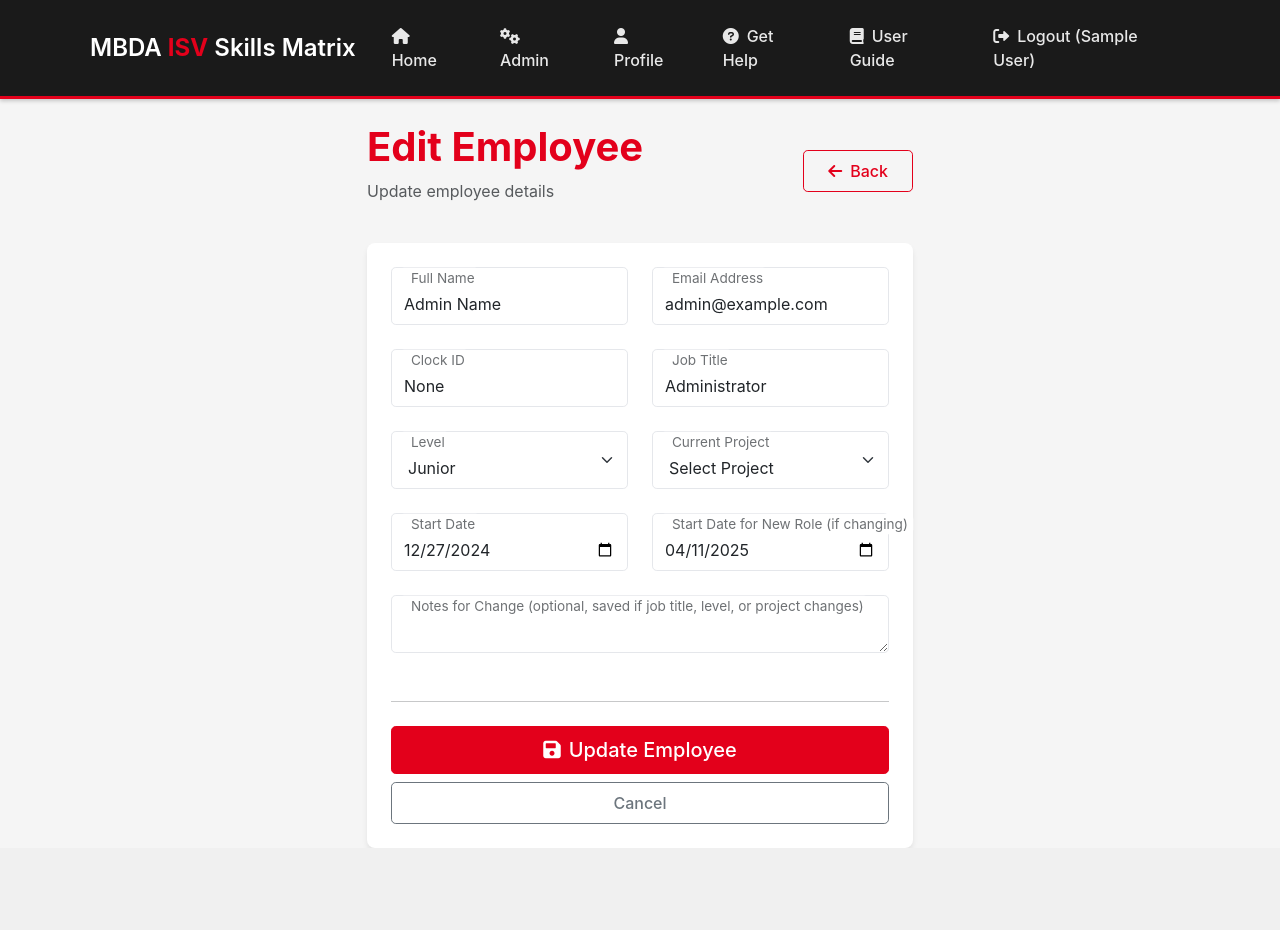
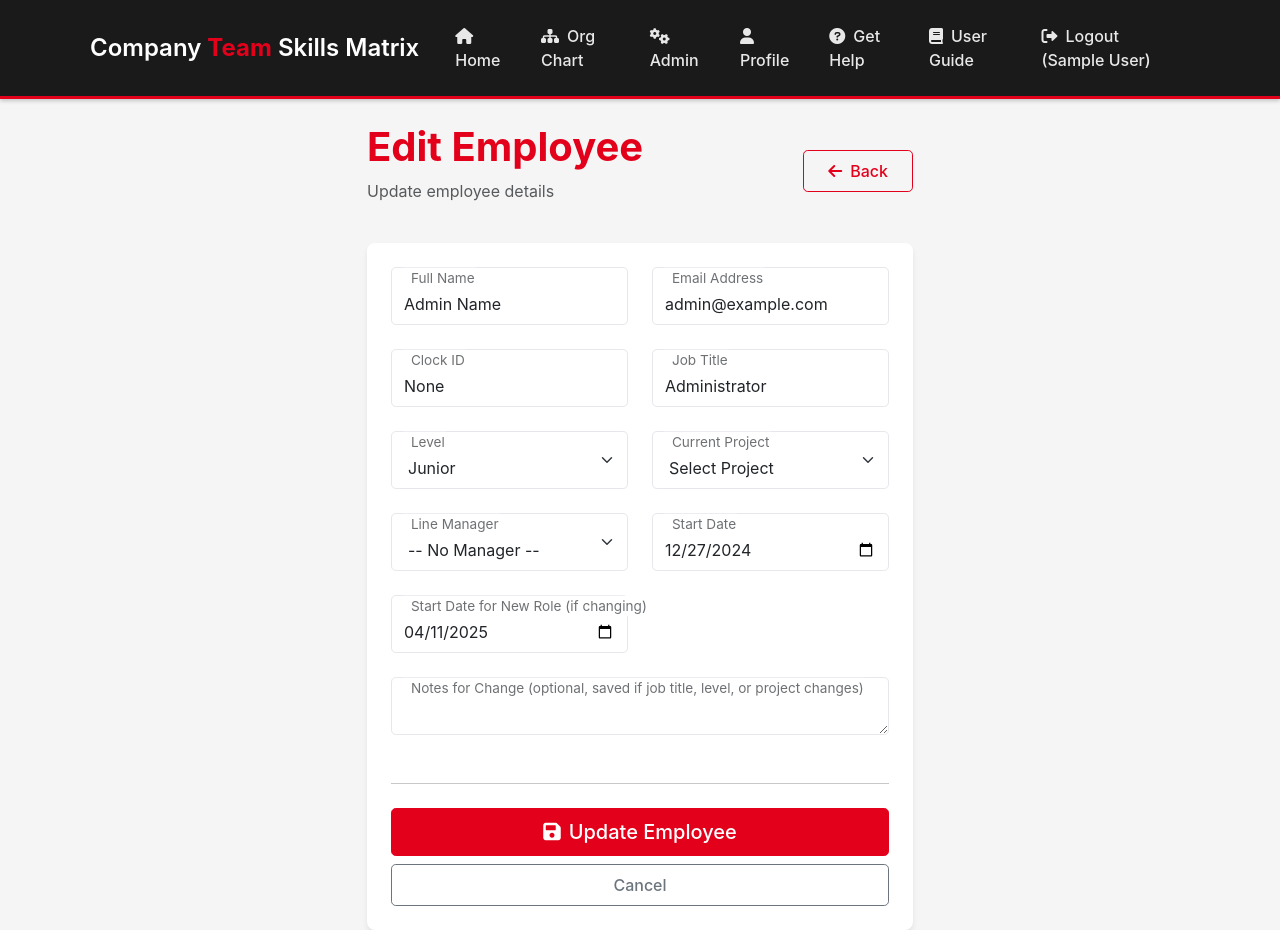
Before and after one commit to harshvardhan2004/ProficiencyPulse, a Flask app: page /employee/edit/1 in a window 1280 px wide. Before the commit the page ends 848 px from the top, so only its background shows below. Run offline with Flask 3, Linux system fonts and the light colour scheme; the visitor is signed in with stand-in values (Sample User, id 1); some libraries are stand-ins or nearby versions.

Commit message:
Add organizational chart and configuration management features. Implemented a new route for displaying the organizational chart, allowing visualization of employee relationships. Introduced a Configuration model for managing system settings, including a "Get Help" email address, with an admin interface for updates. Enhanced employee management forms to include manager selection and updated templates for improved user experience.

```diff
--- a/app.py
+++ b/app.py
@@ -30,6 +30,13 @@
 init_db(app)
 migrate = Migrate(app, db)
 
+# Context processor to make settings available globally
+@app.context_processor
+def inject_global_config():
+    help_email_setting = Configuration.query.get('help_email')
+    help_email = help_email_setting.value if help_email_setting else ''
+    return dict(help_email=help_email)
+
 #------------------------------------------------------------------------------
 # Database Models
 #------------------------------------------------------------------------------
@@ -79,6 +86,10 @@
     project_id = db.Column(db.Integer, db.ForeignKey('project.id'))
     start_date = db.Column(db.Date, nullable=False)
     created_at = db.Column(db.DateTime, default=datetime.utcnow)
+
+    # Manager Relationship
+    manager_id = db.Column(db.Integer, db.ForeignKey('employee.id'), nullable=True)
+    manager = db.relationship('Employee', remote_side=[id], backref='direct_reports')
 
     # Relationships
     skills = db.relationship('EmployeeSkill', backref='employee', lazy=True)
@@ -213,6 +224,11 @@
     details = db.Column(JSON, nullable=True) # Store additional info like changes
 
     user = db.relationship('Employee') # Relationship to Employee
+
+# Model for Storing Configuration Settings
+class Configuration(db.Model):
+    key = db.Column(db.String(50), primary_key=True)
+    value = db.Column(db.Text, nullable=True)
 
 #------------------------------------------------------------------------------
 # CLI Commands for Database Management
@@ -536,6 +552,8 @@
             level_id = request.form.get('level_id')
             project_id = request.form.get('project_id')
             start_date = datetime.strptime(request.form.get('start_date'), '%Y-%m-%d').date()
+            manager_id = request.form.get('manager_id')
+            manager_id = int(manager_id) if manager_id else None
 
             if name and email and job_title and level_id and start_date:
                 employee = Employee(
@@ -545,7 +563,8 @@
                     job_title=job_title,
                     level_id=level_id,
                     project_id=project_id if project_id else None,
-                    start_date=start_date
+                    start_date=start_date,
+                    manager_id=manager_id # Save manager
                 )
                 db.session.add(employee)
                 # Flush to get the employee.id before creating history
@@ -572,7 +591,9 @@
 
     projects = Project.query.order_by(Project.name).all()
     levels = Level.query.order_by(Level.order).all()
-    return render_template('add_employee.html', projects=projects, levels=levels)
+    # Fetch potential managers (all employees for now)
+    managers = Employee.query.order_by(Employee.name).all()
+    return render_template('add_employee.html', projects=projects, levels=levels, managers=managers)
 
 @app.route('/skill/add', methods=['GET', 'POST'])
 def add_skill():
@@ -753,6 +774,10 @@
     add_skill_form = SkillForm() # Form for adding skills
     edit_skill_form = SkillForm() # Form for editing skills (will be populated by JS)
 
+    # Fetch current help email setting
+    help_email_setting = Configuration.query.get('help_email')
+    help_email = help_email_setting.value if help_email_setting else ''
+
     # Use helper for Employee Query (no skill filter needed here, just search)
     # Pass None for skill filters to the helper
     employees_query = _get_filtered_employees_query(employee_search, None, None)
@@ -777,7 +802,8 @@
                          skill_search=skill_search,
                          employee_search=employee_search,
                          add_skill_form=add_skill_form,
-                         edit_skill_form=edit_skill_form)
+                         edit_skill_form=edit_skill_form,
+                         help_email=help_email)
 
 @app.route('/admin/project/add', methods=['POST'])
 @admin_required
@@ -984,10 +1010,13 @@
         'job_title': employee.job_title,
         'level_id': employee.level_id,
         'project_id': employee.project_id,
-        'start_date': employee.start_date.isoformat() if employee.start_date else None
+        'start_date': employee.start_date.isoformat() if employee.start_date else None,
+        'manager_id': employee.manager_id
     }
     projects = Project.query.order_by(Project.name).all()
     levels = Level.query.order_by(Level.order).all()
+    # Exclude the current employee from the list of potential managers
+    managers = Employee.query.filter(Employee.id != employee_id).order_by(Employee.name).all()
 
     if request.method == 'POST':
         try:
@@ -995,6 +1024,7 @@
             original_job_title = employee.job_title
             original_level_id = employee.level_id
             original_project_id = employee.project_id
+            original_manager_id = employee.manager_id
 
             # Update employee attributes from form
             employee.name = request.form.get('name')
@@ -1007,13 +1037,16 @@
             new_start_date = datetime.strptime(request.form.get('start_date'), '%Y-%m-%d').date()
             change_notes = request.form.get('change_notes', '').strip() # Get change notes
             new_role_start_date_str = request.form.get('new_role_start_date')
+            new_manager_id = request.form.get('manager_id')
+            new_manager_id = int(new_manager_id) if new_manager_id else None
 
 
             # Check if role-related info changed
             role_changed = (
                 new_job_title != original_job_title or \
                 new_level_id != original_level_id or \
-                new_project_id != original_project_id
+                new_project_id != original_project_id or \
+                new_manager_id != original_manager_id # Include manager change
             )
 
             # Apply changes to the employee object
@@ -1021,6 +1054,7 @@
             employee.level_id = new_level_id
             employee.project_id = new_project_id
             employee.start_date = new_start_date # Update overall company start date if explicitly changed
+            employee.manager_id = new_manager_id # Update manager
 
             if role_changed:
                 # Parse and validate the new role start date
@@ -1034,6 +1068,7 @@
                                          employee=employee,
                                          projects=projects,
                                          levels=levels,
+                                         managers=managers, # Pass managers to template
                                          today_date_str=today_date_str)
 
                 # Determine the reason for change
@@ -1049,6 +1084,7 @@
                          else: change_reason.append("Level Change (Same Order)") # Or handle as needed
                     else: change_reason.append("Level Change") # Fallback
                 if new_project_id != original_project_id: change_reason.append("Project Change")
+                if new_manager_id != original_manager_id: change_reason.append("Manager Change") # Add reason
                 final_reason = ", ".join(change_reason) if change_reason else "Update"
 
                 # Find current history record and end it
@@ -1062,7 +1098,7 @@
                     if new_role_start <= current_history.start_date:
                        flash(f'New role start date ({new_role_start.strftime("%Y-%m-%d")}) cannot be on or before the previous role start date ({current_history.start_date.strftime("%Y-%m-%d")}).', 'error')
                        today_date_str = datetime.utcnow().date().strftime('%Y-%m-%d')
-                       return render_template('edit_employee.html', employee=employee, projects=projects, levels=levels, today_date_str=today_date_str)
+                       return render_template('edit_employee.html', employee=employee, projects=projects, levels=levels, managers=managers, today_date_str=today_date_str)
 
                     current_history.end_date = new_role_start - timedelta(days=1) # End previous record the day before
                     db.session.add(current_history)
@@ -1089,6 +1125,7 @@
             if employee.job_title != original_data['job_title']: changes['job_title'] = {'old': original_data['job_title'], 'new': employee.job_title}
             if employee.level_id != original_data['level_id']: changes['level_id'] = {'old': original_data['level_id'], 'new': employee.level_id}
             if employee.project_id != original_data['project_id']: changes['project_id'] = {'old': original_data['project_id'], 'new': employee.project_id}
+            if employee.manager_id != original_data['manager_id']: changes['manager_id'] = {'old': original_data['manager_id'], 'new': employee.manager_id}
             new_start_date_iso = employee.start_date.isoformat() if employee.start_date else None
             if new_start_date_iso != original_data['start_date']: changes['start_date'] = {'old': original_data['start_date'], 'new': new_start_date_iso}
 
@@ -1106,6 +1143,7 @@
                          employee=employee,
                          projects=projects,
                          levels=levels,
+                         managers=managers, # Pass managers to template
                          today_date_str=today_date_str) # Pass today's date for default
 
 @app.route('/employee/report/<int:employee_id>')
@@ -1642,6 +1680,39 @@
     return render_template('profile.html', form=form, title="User Profile")
 
 #------------------------------------------------------------------------------
+# Org Chart Route
+#------------------------------------------------------------------------------
+
+@app.route('/org-chart')
+@login_required
+def org_chart():
+    """Displays the organizational chart."""
+    employees = Employee.query.options(joinedload(Employee.manager)).all()
+
+    # Prepare data for Google Charts
+    # [['Name {v: ID, f: DisplayName}', 'ManagerID', 'ToolTip'], ...]
+    chart_data = []
+    for emp in employees:
+        # Node ID and formatted name (v=value for linking, f=formatted display)
+        node_id = str(emp.id) # Use string ID for Google Charts
+        node_name = f"<div style='font-weight:bold;'>{emp.name}</div><div>{emp.job_title or ''}</div>"
+        node = {'v': node_id, 'f': node_name}
+
+        # Manager ID (must be string)
+        manager_node_id = str(emp.manager_id) if emp.manager_id else ''
+
+        # Tooltip (optional)
+        tooltip = emp.job_title or ''
+
+        chart_data.append([node, manager_node_id, tooltip])
+
+    # Handle case where chart_data might be empty
+    if not chart_data:
+        chart_data.append(['No Employees', '', ''])
+
+    return render_template('org_chart.html', chart_data=chart_data)
+
+#------------------------------------------------------------------------------
 # Application Entry Point
 #------------------------------------------------------------------------------
 
@@ -1665,3 +1736,38 @@
     logs = pagination.items
 
     return render_template('audit_log.html', logs=logs, pagination=pagination)
+
+@app.route('/admin/config/update', methods=['POST'])
+@admin_required
+def admin_update_config():
+    """Updates configuration settings from the admin panel."""
+    try:
+        # Update Help Email
+        new_help_email = request.form.get('help_email', '').strip()
+        help_email_setting = Configuration.query.get('help_email')
+
+        original_email = ''
+        if help_email_setting:
+            original_email = help_email_setting.value or ''
+            help_email_setting.value = new_help_email
+        else:
+            help_email_setting = Configuration(key='help_email', value=new_help_email)
+            db.session.add(help_email_setting)
+
+        db.session.commit()
+
+        # Log the change
+        if new_help_email != original_email:
+            log_details = {
+                'key': 'help_email',
+                'old': original_email,
+                'new': new_help_email
+            }
+            log_audit(action="Configuration Updated", target_type="Configuration", target_id=None, details=log_details)
+            db.session.commit() # Commit log
+
+        flash('System settings updated successfully!', 'success')
+    except Exception as e:
+        db.session.rollback()
+        flash(f'Error updating settings: {str(e)}', 'error')
+    return redirect(url_for('admin'))
--- a/templates/base.html
+++ b/templates/base.html
@@ -3,26 +3,26 @@
 <head>
     <meta charset="UTF-8">
     <meta name="viewport" content="width=device-width, initial-scale=1.0">
-    <title>ISV Skills Matrix - {% block title %}{% endblock %}</title>
+    <title>Company Skills Matrix - {% block title %}{% endblock %}</title>
     <link href="https://cdn.jsdelivr.net/npm/bootstrap@5.3.0/dist/css/bootstrap.min.css" rel="stylesheet">
     <link href="https://cdnjs.cloudflare.com/ajax/libs/font-awesome/6.0.0/css/all.min.css" rel="stylesheet">
     <style>
         :root {
-            --mbda-red: #E3001B;
-            --mbda-dark: #1A1A1A;
-            --mbda-grey: #4A4A4A;
-            --mbda-light-grey: #F5F5F5;
+            --company-primary: #E3001B;
+            --company-dark: #1A1A1A;
+            --company-grey: #4A4A4A;
+            --company-light-grey: #F5F5F5;
         }
         body {
-            background-color: var(--mbda-light-grey);
+            background-color: var(--company-light-grey);
             font-family: -apple-system, BlinkMacSystemFont, 'Segoe UI', Roboto, 'Helvetica Neue', Arial, sans-serif;
-            color: var(--mbda-dark);
+            color: var(--company-dark);
         }
         .navbar {
-            background: var(--mbda-dark);
+            background: var(--company-dark);
             box-shadow: 0 2px 4px rgba(0,0,0,0.2);
             padding: 1rem 0;
-            border-bottom: 3px solid var(--mbda-red);
+            border-bottom: 3px solid var(--company-primary);
         }
         .navbar-brand {
             font-weight: 600;
@@ -161,7 +161,7 @@
     <nav class="navbar navbar-expand-lg navbar-dark mb-4">
         <div class="container">
             <a class="navbar-brand" href="{{ url_for('index') }}">
-                <i class="fas fa-chart-network me-2"></i>MBDA <span class="team-name">ISV</span> Skills Matrix
+                <i class="fas fa-chart-network me-2"></i>Company <span class="team-name">Team</span> Skills Matrix
             </a>
             <button class="navbar-toggler border-0" type="button" data-bs-toggle="collapse" data-bs-target="#navbarNav">
                 <span class="navbar-toggler-icon"></span>
@@ -172,6 +172,11 @@
                         <li class="nav-item">
                             <a class="nav-link" href="{{ url_for('index') }}">
                                 <i class="fas fa-home me-2"></i>Home
+                            </a>
+                        </li>
+                        <li class="nav-item">
+                            <a class="nav-link" href="{{ url_for('org_chart') }}">
+                                <i class="fas fa-sitemap me-2"></i>Org Chart
                             </a>
                         </li>
                         {% if session.get('is_admin') %}
@@ -191,12 +196,12 @@
                             </a>
                         </li>
                         <li class="nav-item">
-                            <a class="nav-link" href="mailto:FTN.ISVDashboard@mbda.co.uk?subject=Skills%20Matrix%20Help">
+                            <a class="nav-link" href="mailto:{{ help_email or 'support@example.com' }}?subject=Skills%20Matrix%20Help">
                                 <i class="fas fa-question-circle me-2"></i>Get Help
                             </a>
                         </li>
                         <li class="nav-item">
-                            <a class="nav-link" href="#" data-bs-toggle="modal" data-bs-target="#userGuideModal">
+                            <a class="nav-link" href="{{ url_for('user_guide') }}">
                                 <i class="fas fa-book me-2"></i>User Guide
                             </a>
                         </li>
--- a/templates/edit_employee.html
+++ b/templates/edit_employee.html
@@ -71,6 +71,19 @@
                         </div>
                         <div class="col-md-6">
                             <div class="form-floating">
+                                <select class="form-select" id="manager_id" name="manager_id">
+                                    <option value="">-- No Manager --</option>
+                                    {% for mgr in managers %}
+                                        <option value="{{ mgr.id }}" {% if mgr.id == employee.manager_id %}selected{% endif %}>
+                                            {{ mgr.name }}
+                                        </option>
+                                    {% endfor %}
+                                </select>
+                                <label for="manager_id">Line Manager</label>
+                            </div>
+                        </div>
+                        <div class="col-md-6">
+                            <div class="form-floating">
                                 <input type="date" class="form-control" id="start_date" name="start_date"
                                        value="{{ employee.start_date.strftime('%Y-%m-%d') }}" required>
                                 <label for="start_date">Start Date</label>
```
Also changed, not shown: other parts of templates/base.html (+21 -21 lines), migrations/versions/07bf05605290_add_configuration_model.py (added, +32 -0 lines), migrations/versions/d8a6650f78df_add_manager_relationship_to_employee.py (added, +34 -0 lines), requirements.txt (added, +22 -0 lines), templates/add_employee.html (+13 -0 lines), templates/admin.html (+48 -0 lines), templates/org_chart.html (added, +47 -0 lines), README.md, instance/skills_matrix.db (deleted).
